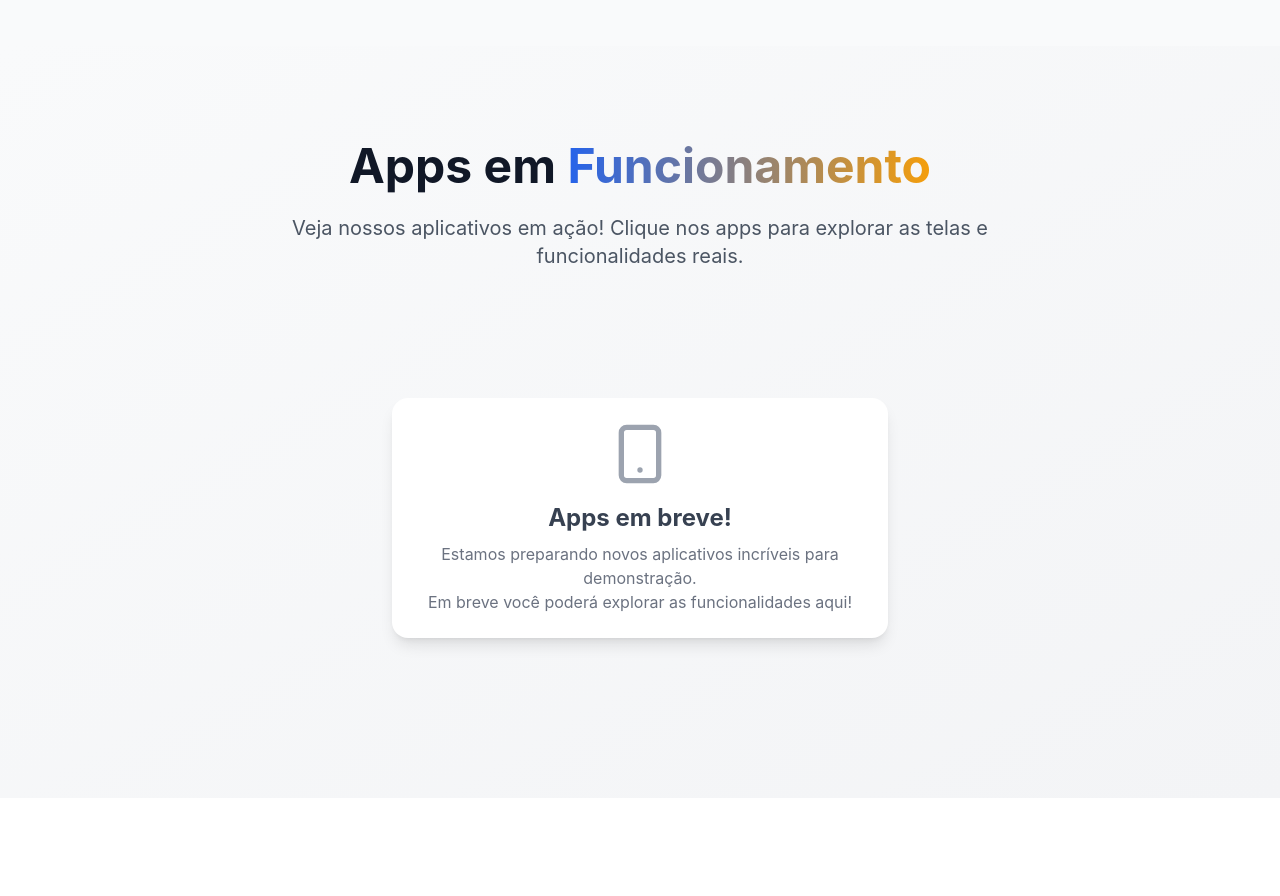
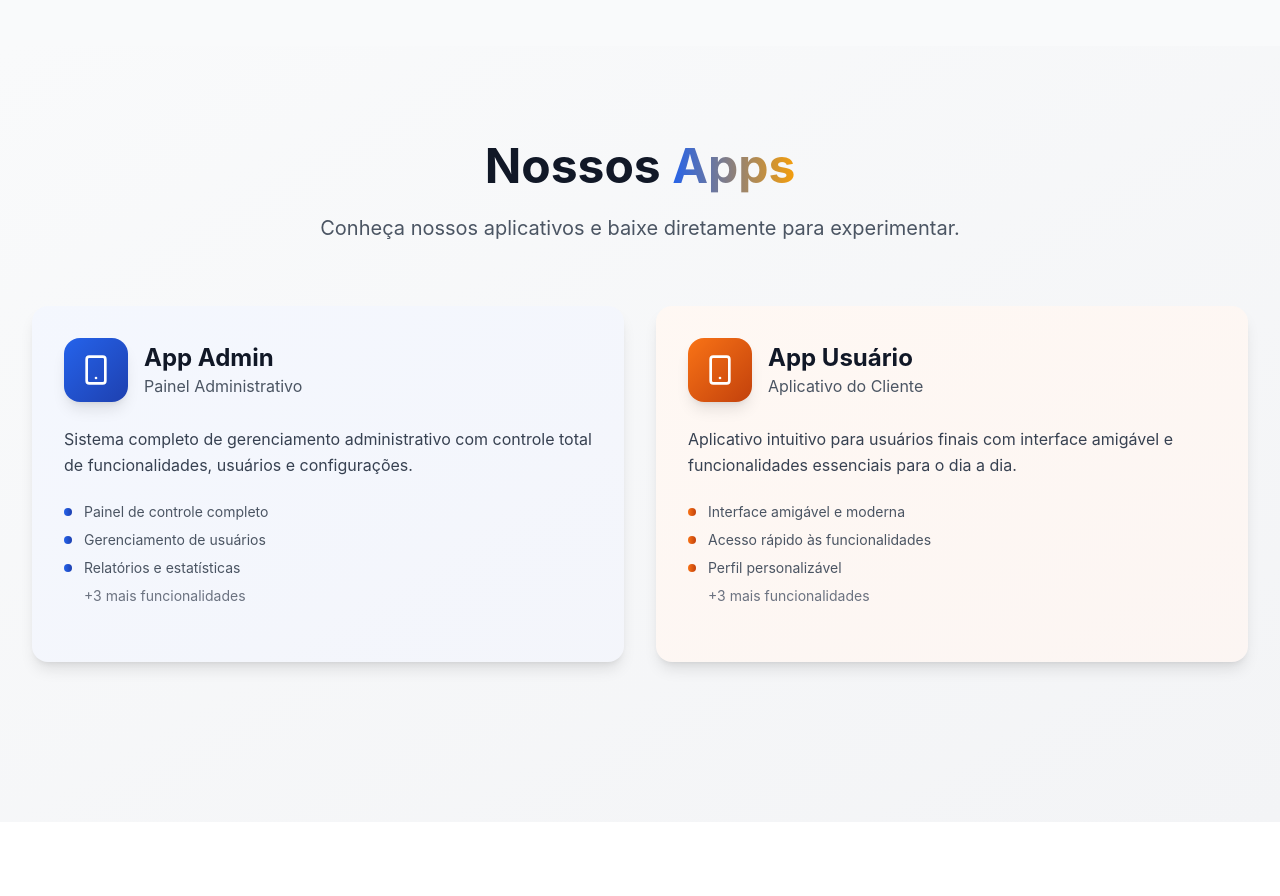
Before and after one commit to Donizete19/scorpionstech-site, a Next.js app: page / in a window 1280 px wide. Shown: the part 2400-3296 px from the top of the page. Built offline with nearby package versions, Linux system fonts and the light colour scheme.

Commit message:
Remover funcionalidade 'Ver Funcionamento' dos apps

```diff
--- a/components/AppShowcase.tsx
+++ b/components/AppShowcase.tsx
@@ -1,47 +1,54 @@
 'use client'
 
-import { useState } from 'react'
-import { X, ZoomIn, ChevronLeft, ChevronRight, Smartphone, Play } from 'lucide-react'
+import { Smartphone, Download } from 'lucide-react'
 
 const AppShowcase = () => {
-  const [selectedApp, setSelectedApp] = useState<string | null>(null)
-  const [currentImageIndex, setCurrentImageIndex] = useState(0)
 
   // Apps array - adicione seus apps aqui
   const apps: any[] = [
-    // Exemplo de estrutura:
-    // {
-    //   id: 'seu-app',
-    //   title: 'Nome do App',
-    //   subtitle: 'Descrição curta',
-    //   description: 'Descrição completa do aplicativo',
-    //   color: 'from-blue-500 to-blue-700',
-    //   apkUrl: 'url-do-apk',
-    //   playStoreUrl: 'url-da-play-store', // opcional
-    //   features: ['Feature 1', 'Feature 2', ...],
-    //   screenshots: [
-    //     { src: '/path/image.png', title: 'Título', description: 'Descrição' }
-    //   ]
-    // }
+    {
+      id: 'admin-app',
+      title: 'App Admin',
+      subtitle: 'Painel Administrativo',
+      description: 'Sistema completo de gerenciamento administrativo com controle total de funcionalidades, usuários e configurações.',
+      color: 'from-blue-600 to-blue-800',
+      apkUrl: '', // Adicionar URL do APK aqui
+      playStoreUrl: '', // opcional
+      features: [
+        'Painel de controle completo',
+        'Gerenciamento de usuários',
+        'Relatórios e estatísticas',
+        'Configurações avançadas',
+        'Notificações em tempo real',
+        'Interface intuitiva e responsiva'
+      ],
+      screenshots: [
+        // Screenshots serão adicionados posteriormente
+      ]
+    },
+    {
+      id: 'user-app',
+      title: 'App Usuário',
+      subtitle: 'Aplicativo do Cliente',
+      description: 'Aplicativo intuitivo para usuários finais com interface amigável e funcionalidades essenciais para o dia a dia.',
+      color: 'from-orange-500 to-orange-700',
+      apkUrl: '', // Adicionar URL do APK aqui
+      playStoreUrl: '', // opcional
+      features: [
+        'Interface amigável e moderna',
+        'Acesso rápido às funcionalidades',
+        'Perfil personalizável',
+        'Notificações importantes',
+        'Suporte integrado',
+        'Modo offline disponível'
+      ],
+      screenshots: [
+        // Screenshots serão adicionados posteriormente
+      ]
+    }
   ]
 
-  const selectedAppData = apps.find(app => app.id === selectedApp)
 
-  const nextImage = () => {
-    if (selectedAppData) {
-      setCurrentImageIndex((prev) =>
-        prev === selectedAppData.screenshots.length - 1 ? 0 : prev + 1
-      )
-    }
-  }
-
-  const prevImage = () => {
-    if (selectedAppData) {
-      setCurrentImageIndex((prev) =>
-        prev === 0 ? selectedAppData.screenshots.length - 1 : prev - 1
-      )
-    }
-  }
 
   return (
     <section id="app-showcase" className="section-padding bg-gradient-to-br from-gray-50 to-gray-100">
@@ -50,10 +57,10 @@ const AppShowcase = () => {
         {/* Section Header */}
         <div className="text-center mb-16">
           <h2 className="text-4xl md:text-5xl font-bold text-dark-900 mb-6">
-            Apps em <span className="gradient-text">Funcionamento</span>
+            Nossos <span className="gradient-text">Apps</span>
           </h2>
           <p className="text-xl text-gray-600 max-w-3xl mx-auto mb-8">
-            Veja nossos aplicativos em ação! Clique nos apps para explorar as telas e funcionalidades reais.
+            Conheça nossos aplicativos e baixe diretamente para experimentar.
           </p>
         </div>
 
@@ -74,11 +81,7 @@ const AppShowcase = () => {
             {apps.map((app) => (
             <div
               key={app.id}
-              className="group relative bg-white rounded-2xl shadow-lg hover:shadow-2xl transition-all duration-500 overflow-hidden cursor-pointer transform hover:scale-105"
-              onClick={() => {
-                setSelectedApp(app.id)
-                setCurrentImageIndex(0)
-              }}
+              className="group relative bg-white rounded-2xl shadow-lg hover:shadow-2xl transition-all duration-500 overflow-hidden transform hover:scale-105"
             >
               {/* Background Gradient */}
               <div className={`absolute inset-0 bg-gradient-to-br ${app.color} opacity-5 group-hover:opacity-10 transition-opacity`}></div>
@@ -113,15 +116,19 @@ const AppShowcase = () => {
                   )}
                 </div>
 
-                {/* CTA */}
-                <div className="flex items-center justify-between">
-                  <div className="flex items-center text-primary-600 font-semibold">
-                    <Play className="w-5 h-5 mr-2" />
-                    Ver Funcionamento
-                  </div>
-                  <div className="text-sm text-gray-500">
-                    {app.screenshots.length} tela{app.screenshots.length > 1 ? 's' : ''}
-                  </div>
+                {/* CTAs */}
+                <div className="space-y-3">
+                  {app.apkUrl && (
+                    <a
+                      href={app.apkUrl}
+                      target="_blank"
+                      rel="noopener noreferrer"
+                      className={`flex items-center justify-center bg-gradient-to-r ${app.color} text-white font-semibold py-3 px-4 rounded-lg transition-all duration-300 transform hover:scale-105`}
+                    >
+                      <Download className="w-5 h-5 mr-2" />
+                      Baixar APK
+                    </a>
+                  )}
                 </div>
               </div>
 
@@ -132,142 +139,6 @@ const AppShowcase = () => {
           </div>
         )}
 
-        {/* Modal de Demonstração */}
-        {selectedApp && selectedAppData && (
-          <div
-            className="fixed inset-0 bg-black/90 backdrop-blur-sm z-50 flex items-center justify-center p-4"
-            onClick={() => setSelectedApp(null)}
-          >
-            <div className="relative max-w-6xl w-full max-h-[90vh] bg-white rounded-2xl overflow-hidden">
-
-              {/* Header */}
-              <div className={`bg-gradient-to-r ${selectedAppData.color} text-white p-6`}>
-                <div className="flex items-center justify-between">
-                  <div>
-                    <h3 className="text-2xl font-bold">{selectedAppData.title}</h3>
-                    <p className="text-white/90">{selectedAppData.subtitle}</p>
-                  </div>
-                  <button
-                    className="bg-white/20 backdrop-blur-sm rounded-full p-2 hover:bg-white/30 transition-colors"
-                    onClick={() => setSelectedApp(null)}
-                  >
-                    <X className="w-6 h-6" />
-                  </button>
-                </div>
-              </div>
-
-              <div className="flex flex-col lg:flex-row">
-                {/* Image Viewer */}
-                <div className="lg:w-2/3 relative bg-gray-100">
-                  <div className="aspect-[9/16] max-h-[60vh] relative bg-black/5 flex items-center justify-center">
-                    <img
-                      src={selectedAppData.screenshots[currentImageIndex].src}
-                      alt={selectedAppData.screenshots[currentImageIndex].title}
-                      className="max-w-full max-h-full object-contain rounded-lg shadow-2xl"
-                      onClick={(e) => e.stopPropagation()}
-                    />
-
-                    {/* Navigation Arrows */}
-                    {selectedAppData.screenshots.length > 1 && (
-                      <>
-                        <button
-                          className="absolute left-4 top-1/2 transform -translate-y-1/2 bg-white/90 backdrop-blur-sm rounded-full p-2 hover:bg-white transition-colors shadow-lg"
-                          onClick={(e) => {
-                            e.stopPropagation()
-                            prevImage()
-                          }}
-                        >
-                          <ChevronLeft className="w-6 h-6 text-gray-800" />
-                        </button>
-                        <button
-                          className="absolute right-4 top-1/2 transform -translate-y-1/2 bg-white/90 backdrop-blur-sm rounded-full p-2 hover:bg-white transition-colors shadow-lg"
-                          onClick={(e) => {
-                            e.stopPropagation()
-                            nextImage()
-                          }}
-                        >
-                          <ChevronRight className="w-6 h-6 text-gray-800" />
-                        </button>
-                      </>
-                    )}
-                  </div>
-
-                  {/* Image Counter */}
-                  {selectedAppData.screenshots.length > 1 && (
-                    <div className="absolute bottom-4 left-1/2 transform -translate-x-1/2 bg-black/70 text-white px-3 py-1 rounded-full text-sm">
-                      {currentImageIndex + 1} / {selectedAppData.screenshots.length}
-                    </div>
-                  )}
-                </div>
-
-                {/* App Info */}
-                <div className="lg:w-1/3 p-6">
-                  <div className="mb-6">
-                    <h4 className="text-xl font-bold text-dark-900 mb-2">
-                      {selectedAppData.screenshots[currentImageIndex].title}
-                    </h4>
-                    <p className="text-gray-600">
-                      {selectedAppData.screenshots[currentImageIndex].description}
-                    </p>
-                  </div>
-
-                  <div className="mb-6">
-                    <h5 className="font-semibold text-dark-900 mb-3">Funcionalidades:</h5>
-                    <div className="space-y-2">
-                      {selectedAppData.features.map((feature, index) => (
-                        <div key={index} className="flex items-center text-sm text-gray-700">
-                          <div className={`w-2 h-2 bg-gradient-to-r ${selectedAppData.color} rounded-full mr-3 flex-shrink-0`}></div>
-                          {feature}
-                        </div>
-                      ))}
-                    </div>
-                  </div>
-
-                  {/* Thumbnails */}
-                  {selectedAppData.screenshots.length > 1 && (
-                    <div className="mb-6">
-                      <h5 className="font-semibold text-dark-900 mb-3">Outras Telas:</h5>
-                      <div className="flex gap-2 overflow-x-auto">
-                        {selectedAppData.screenshots.map((screenshot, index) => (
-                          <button
-                            key={index}
-                            className={`flex-shrink-0 w-16 h-20 rounded-lg overflow-hidden border-2 transition-colors ${
-                              index === currentImageIndex ? 'border-primary-500' : 'border-gray-200'
-                            }`}
-                            onClick={(e) => {
-                              e.stopPropagation()
-                              setCurrentImageIndex(index)
-                            }}
-                          >
-                            <img
-                              src={screenshot.src}
-                              alt={screenshot.title}
-                              className="w-full h-full object-cover"
-                            />
-                          </button>
-                        ))}
-                      </div>
-                    </div>
-                  )}
-
-                  {/* CTA */}
-                  <div className="space-y-3">
-                    <a
-                      href={`https://wa.me/5511995946630?text=Olá! Vi o ${selectedAppData.title} funcionando no seu site e gostaria de criar um app similar. Podemos conversar?`}
-                      target="_blank"
-                      rel="noopener noreferrer"
-                      className={`block w-full bg-gradient-to-r ${selectedAppData.color} text-white font-semibold py-3 px-4 rounded-lg text-center transition-all duration-300 transform hover:scale-105`}
-                      onClick={(e) => e.stopPropagation()}
-                    >
-                      Quero um App Assim!
-                    </a>
-                  </div>
-                </div>
-              </div>
-            </div>
-          </div>
-        )}
-
       </div>
     </section>
   )
```
Also changed, not shown: 1 other file (tests, documents, lock files or other folders).
